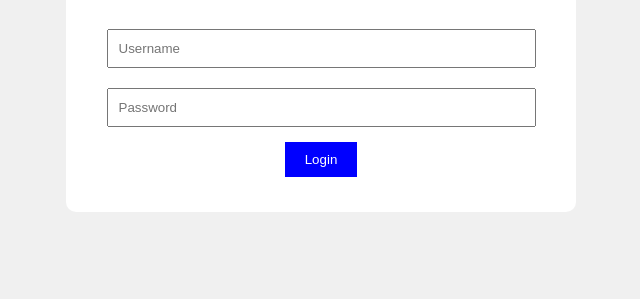
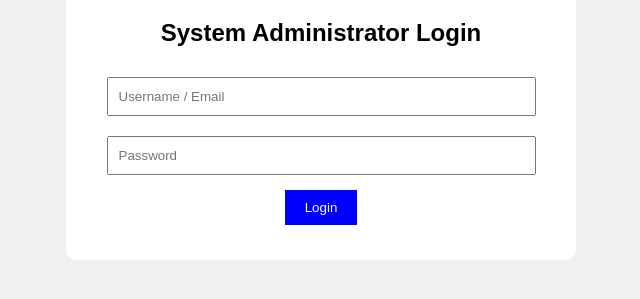
Before and after one commit to Tualeya/library-management-system, a plain HTML site: page index.html in a window 1280 px wide. Shown: the part 151-450 px from the top of the page, without its empty margins (319-959 px from the left). Drawn offline with Linux system fonts and the light colour scheme.

Commit message:
Update index.html

```diff
--- a/index.html
+++ b/index.html
@@ -1,32 +1,24 @@
 <!DOCTYPE html>
-<html>
-
+<html lang="en">
 <head>
+    <meta charset="UTF-8">
+    <meta name="viewport" content="width=device-width, initial-scale=1.0">
     <title>Library Login</title>
     <link rel="stylesheet" href="style.css">
 </head>
-
 <body>
 
 <div class="container">
+    <h1>Library Management System</h1>
+    <h2>System Administrator Login</h2>
 
-    <h1>Library Management System</h1>
-
-    <input type="text"
-           id="username"
-           placeholder="Username">
-
-    <input type="password"
-           id="password"
-           placeholder="Password">
-
-    <button id="loginBtn">
-        Login
-    </button>
-
+    <div class="form-wrapper">
+        <input type="text" id="username" placeholder="Username / Email">
+        <input type="password" id="password" placeholder="Password">
+        <button id="loginBtn">Login</button>
+    </div>
 </div>
 
 <script src="script.js"></script>
-
 </body>
 </html>
```
